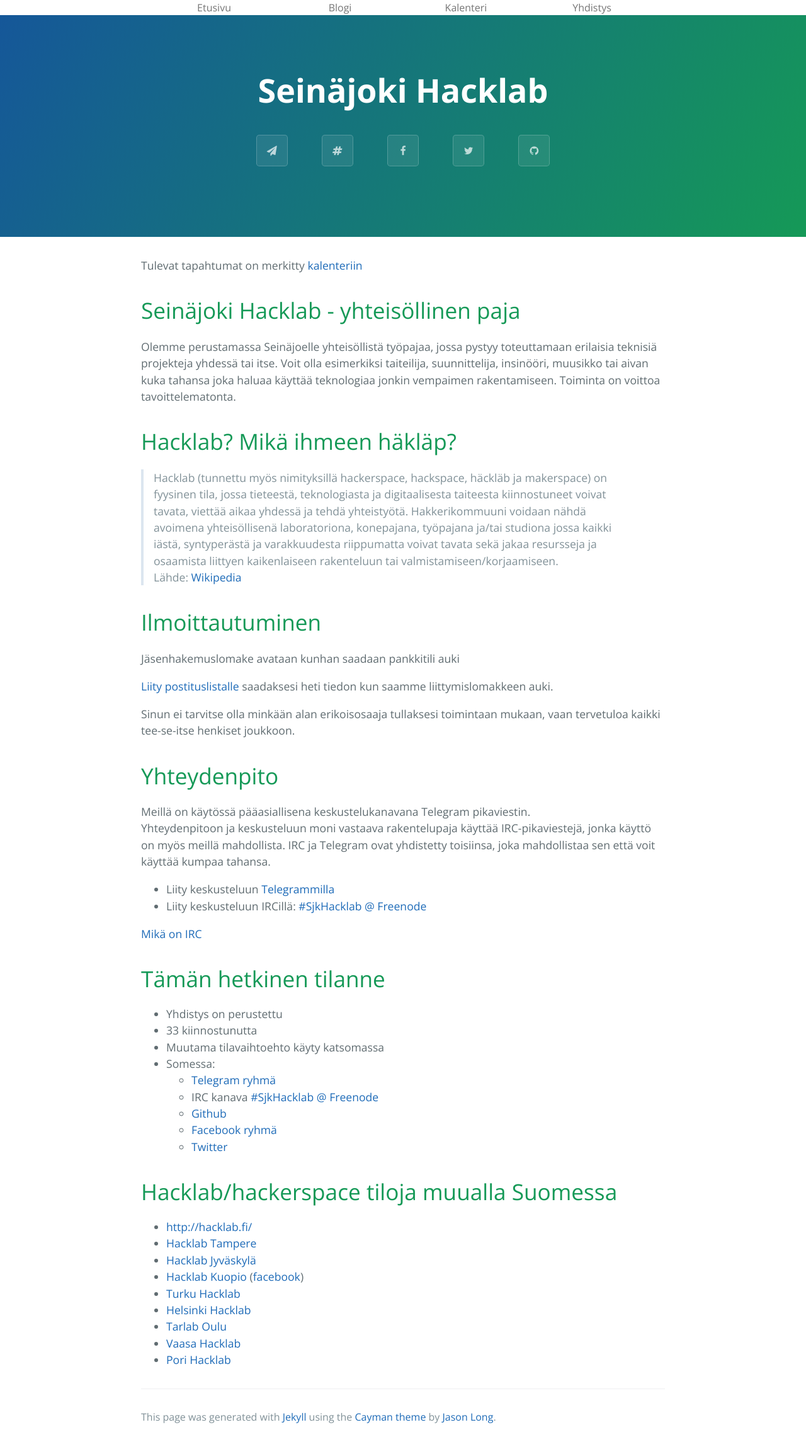
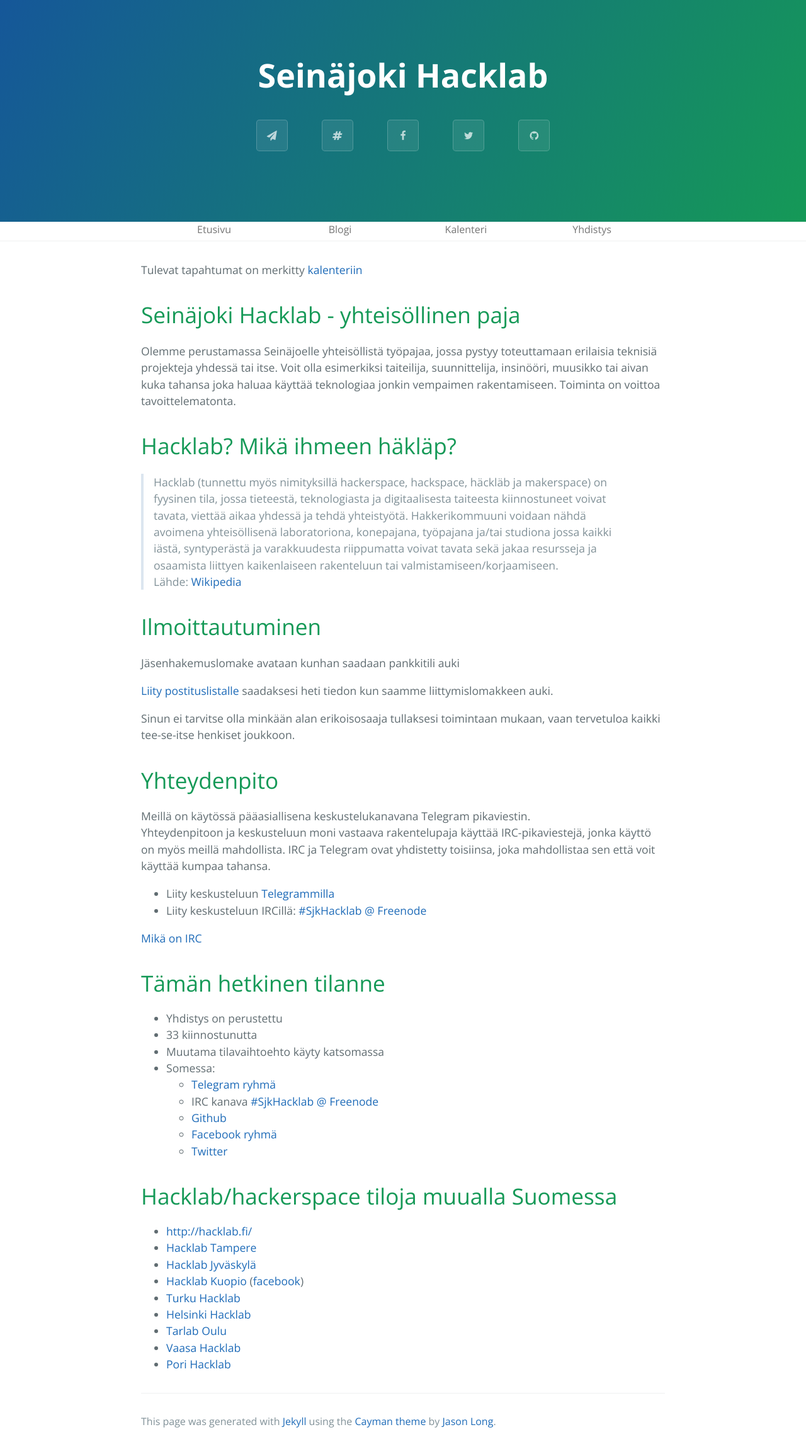
Before and after one commit to d1stro/SeinajokiHacklab.github.io, a Jekyll site: the page built from index.md, in a window 1280 px wide. Shown: the whole page at 63% size. Built offline with Jekyll 4.4.1, drawn with Linux system fonts in a browser that asks for light colours; nearby versions of some CDN libraries.

Commit message:
Menu below header

```diff
--- a/_includes/page-header.html
+++ b/_includes/page-header.html
@@ -1,6 +1,6 @@
-{% include navbar.html %}
 <section class="page-header">
   <h1 class="project-name">{{ site.title }}</h1>
   <h2 class="project-tagline">{{ site.tagline }}</h2>
   {% include social.html %}
 </section>
+{% include navbar.html %}
--- a/css/sjkhacklab.css
+++ b/css/sjkhacklab.css
@@ -25,12 +25,13 @@ ul.social-links li a i{
 
 
 #navi-bar {
+  border-bottom: 1px solid #eff0f1
 }
 #navi-bar {
   margin: 0px auto;
   margin: 0px;
   text-align: center;
-  height: 24px;
+  min-height: 24px;
 }
 
 #navi-bar ul ul {
```
